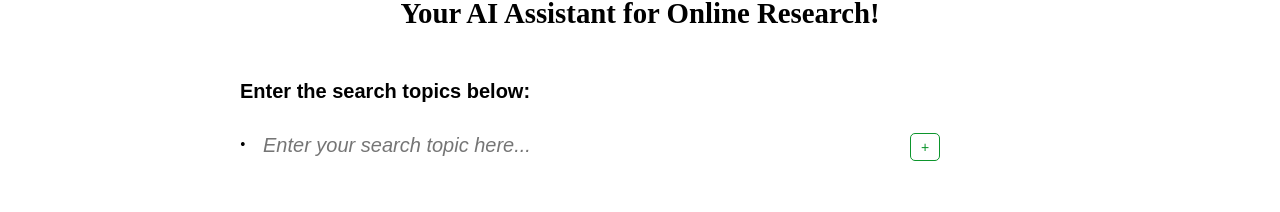
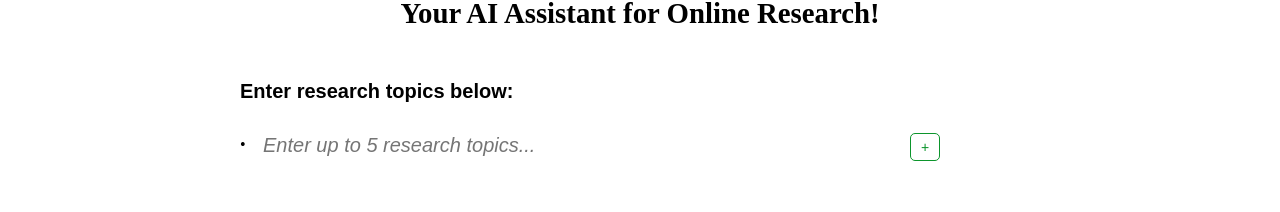
Before and after one commit to HoraceYYY/ReadSearchGPT, a Vue app in the folder ResearchWeb/: page / in a window 1280 px wide. Shown: the part 198-410 px from the top of the page. Built offline with nearby package versions, Linux system fonts and the light colour scheme.

Commit message:
updated query page UI, data storage, and user interaction

```diff
--- a/ResearchWeb/src/views/Query.vue
+++ b/ResearchWeb/src/views/Query.vue
@@ -2,10 +2,10 @@
     <div class="main-container">
       <div class="content-container">
         <div class="text-content">
-          <p>Enter the search topics below: </p>
+          <p>Enter research topics below: </p>
           <ul class="input-list">
             <li v-for="(item, index) in searchqueries" :key="index" class="input-item">
-              <input v-model="searchqueries[index]" type="text" class="input" placeholder="Enter your search topic here...">
+              <input v-model="searchqueries[index]" type="text" class="input" placeholder="Enter up to 5 research topics...">
               <button v-if="index !== 0" @click="removeItem(index)" class="minus-button">-</button>
               <button v-if="index === searchqueries.length - 1 && searchqueries.length < 5" @click="addItem" class="plus-button">+</button>
             </li>
@@ -27,7 +27,6 @@
 
 <script>
 export default {
-
     data() {
       return {
         buttonText: "Start",
@@ -35,31 +34,45 @@ export default {
       };
     },
 
-  created() {
-    // Initialize data from the Vuex store
-    this.searchqueries = this.$store.getters.searchQueries;
-    this.apiKey = this.$store.getters.apiKey;
+computed: {
+  searchqueries: {
+    get() {
+      return this.$store.getters.searchQueries;
     },
-  methods: {
+    set(value) {
+      this.$store.dispatch('SearchQueries', value);
+    }
+  },
+  apiKey: {
+    get() {
+      return this.$store.getters.apiKey;
+    },
+    set(value) {
+      this.$store.dispatch('ApiKey', value);
+    }
+  }
+},
+methods: {
     togglePasswordField() {
      this.passwordFieldType = this.passwordFieldType === 'password' ? 'text' : 'password';
    },
     removeItem(index) {
       this.searchqueries.splice(index, 1);
+      this.searchqueries = [...this.searchqueries];
     },
     addItem() {
     if (this.searchqueries.length < 5) {
         this.searchqueries.push("");
+        this.searchqueries = [...this.searchqueries];
         }
     },
-   async search() {
+async search() {
   try {
+    const filteredQueries = this.searchqueries.filter(query => query.trim() !== "");
     // Check if any of the search queries are empty
-    for (let i = 0; i < this.searchqueries.length; i++) {
-            if (this.searchqueries[i].trim() === "") {
-                alert("Please fill in all search query fields before submitting or remove the empty fields.");
-                return;
-            }
+    if (filteredQueries.length === 0) {
+      alert("Please enter at least one search query before submitting.");
+      return;
     }
 
     if (this.apiKey.trim() === "") {
@@ -67,20 +80,17 @@ export default {
       return;
     }
     // If all fields are filled in, proceed to the next page
-    this.$store.dispatch('SearchQueries', this.searchqueries);
-    this.$store.dispatch('ApiKey', this.apiKey);
-
+    this.searchqueries = [...filteredQueries];
     this.buttonText = "Checking Key...";
 
     const response = await this.callApi();
     if (response['Key'] === 'Valid') {
       this.$router.push({ path: '/preference' });
     } else {
-      this.buttonText = "Search";
+      this.buttonText = "Start";
       alert("Please enter a valid API key");
       return;
     }
-
   } catch (error) {
     console.error(error);
   }
@@ -203,10 +213,6 @@ body {
   white-space: pre-wrap; /* Add this line to preserve line breaks and spaces */
 }
 
-.input-item input:focus {
-  border: 1px solid #515151;
-}
-
 .minus-button, .plus-button {
 
   border: none; /* Remove border */
```
